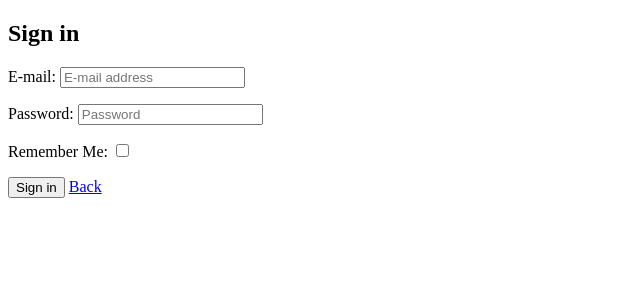
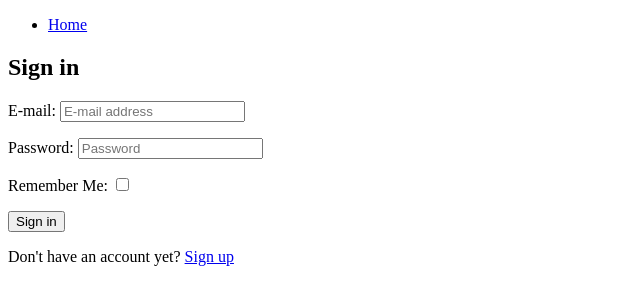
Before and after one commit to rbullain/fitness-studio-backend, a Django app: page /accounts/login/ in a window 1280 px wide. Shown: the top 305 px of the page, without its empty margins (0-640 px from the left). Run offline with Django 4.2, Linux system fonts and the light colour scheme.

Commit message:
Improving login and signup views.

```diff
--- a/fitness_studio/apps/accounts/urls.py
+++ b/fitness_studio/apps/accounts/urls.py
@@ -1,6 +1,6 @@
 from django.urls import path
 
-from apps.accounts.views import UserSignUpView, UserLoginView, UserProfileView
+from apps.accounts.views import UserProfileView
 
 app_name = 'accounts'
 
--- a/fitness_studio/apps/accounts/views.py
+++ b/fitness_studio/apps/accounts/views.py
@@ -1,4 +1,4 @@
-from allauth.account.views import SignupView, LoginView
+from allauth.account.views import SignupView
 from django.views.generic import TemplateView
 
 from apps.accounts.forms import SignUpForm
@@ -9,9 +9,5 @@ class UserSignUpView(SignupView):
     template_name = 'accounts/sign-up.html'
 
 
-class UserLoginView(LoginView):
-    template_name = 'accounts/login.html'
-
-
 class UserProfileView(TemplateView):
     template_name = 'accounts/profile.html'
--- a/fitness_studio/fitness_studio/urls.py
+++ b/fitness_studio/fitness_studio/urls.py
@@ -1,15 +1,15 @@
 from django.contrib import admin
 from django.urls import path, include
-from allauth.account.views import LogoutView
+from allauth.account.views import LoginView, LogoutView
 
-from apps.accounts.views import UserSignUpView, UserLoginView
+from apps.accounts.views import UserSignUpView
 
 urlpatterns = [
     path('admin/', admin.site.urls),
     path('', include('apps.core.urls')),
     # Auth
     path('accounts/sign-up/', UserSignUpView.as_view(), name='account_signup'),
-    path('accounts/login/', UserLoginView.as_view(), name='account_login'),
+    path('accounts/login/', LoginView.as_view(template_name='accounts/login.html'), name='account_login'),
     path('accounts/logout/', LogoutView.as_view(), name='account_logout'),
 
     path('accounts/', include('apps.accounts.urls', namespace='accounts')),
--- a/fitness_studio/templates/accounts/login.html
+++ b/fitness_studio/templates/accounts/login.html
@@ -8,6 +8,7 @@
     {% csrf_token %}
     {{ form.as_p }}
     <button type="submit">Sign in</button>
-    <a href="/">Back</a>
   </form>
+
+  <p>Don't have an account yet? <a href="{% url 'account_signup' %}">Sign up</a></p>
 {% endblock page_content %}
--- a/fitness_studio/templates/accounts/sign-up.html
+++ b/fitness_studio/templates/accounts/sign-up.html
@@ -8,6 +8,7 @@
     {% csrf_token %}
     {{ form.as_p }}
     <button type="submit">Sign Up</button>
-    <a href="/">Back</a>
   </form>
+
+  <p>Already have an account? <a href="{% url 'account_login' %}">Log in</a></p>
 {% endblock page_content %}
--- a/fitness_studio/templates/layouts/blank.html
+++ b/fitness_studio/templates/layouts/blank.html
@@ -18,6 +18,14 @@
     <!-- Extra header content end -->
   </head>
   <body>
+    <!-- Navbar start -->
+    <nav>
+      <ul>
+        <li><a href="/">Home</a></li>
+      </ul>
+    </nav>
+    <!-- Navbar end -->
+
     <!-- Page content -->
     {% block page_content %}
     {% endblock page_content %}
```
